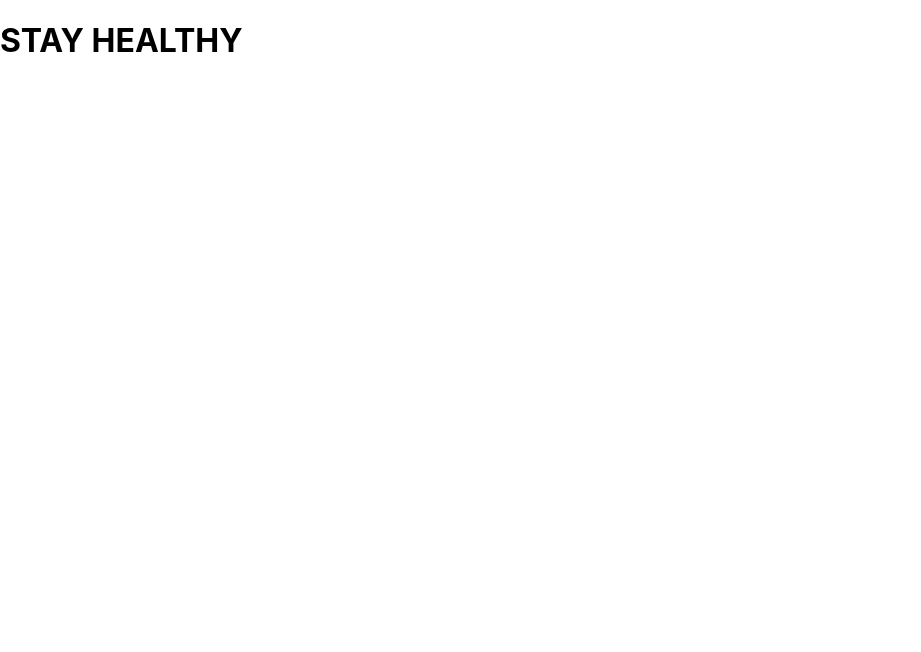
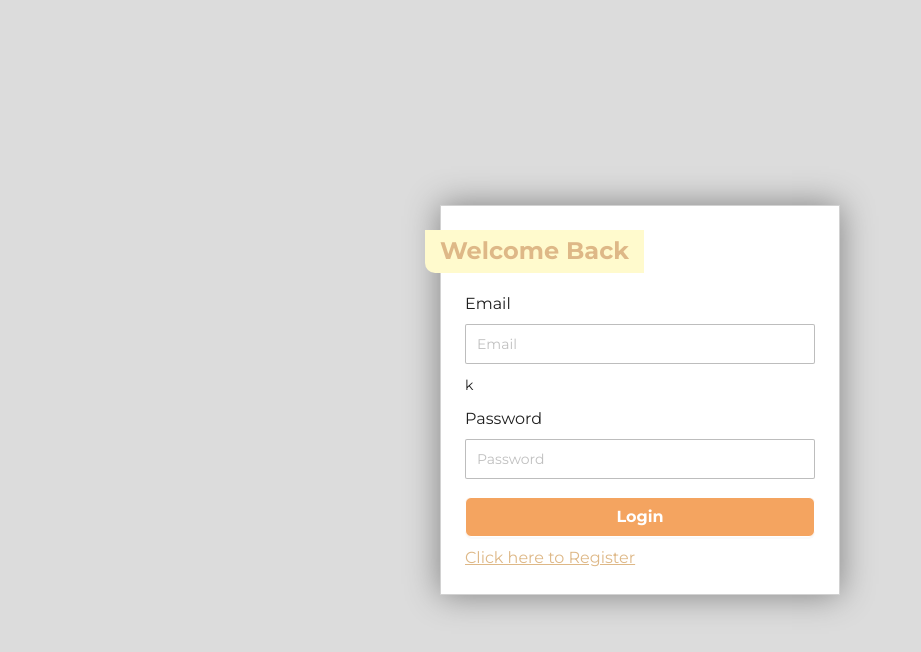
Before and after one commit to PriyaWelwisher/StayHealthy-Doctor-Appointment-App, a React (Create React App) app: page /login in a window 1280 px wide. Shown: the top 652 px of the page, without its empty margins (0-921 px from the left). Built offline with nearby package versions, Linux system fonts and the light colour scheme.

Commit message:
Created Register and Login Page with its css and checked with db

```diff
--- a/package.json
+++ b/package.json
@@ -1,3 +1,4 @@
+
 {
   "name": "client",
   "version": "0.1.0",
@@ -6,8 +7,10 @@
     "@testing-library/jest-dom": "^5.17.0",
     "@testing-library/react": "^13.4.0",
     "@testing-library/user-event": "^13.5.0",
+    "antd": "^5.21.6",
     "react": "^18.3.1",
     "react-dom": "^18.3.1",
+    "react-router-dom": "^6.27.0",
     "react-scripts": "5.0.1",
     "web-vitals": "^2.1.4"
   },
--- a/public/index.html
+++ b/public/index.html
@@ -12,12 +12,16 @@
     <link rel="apple-touch-icon" href="%PUBLIC_URL%/logo192.png" />
 
     <link rel="manifest" href="%PUBLIC_URL%/manifest.json" />
-
-    <title>StayHealthy</title>
+    <link
+      href="https://cdn.jsdelivr.net/npm/bootstrap@5.3.3/dist/css/bootstrap.min.css"
+      rel="stylesheet"
+      integrity="sha384-QWTKZyjpPEjISv5WaRU9OFeRpok6YctnYmDr5pNlyT2bRjXh0JMhjY6hW+ALEwIH"
+      crossorigin="anonymous"
+    />
+    <title>Stay Healthy</title>
   </head>
   <body>
     <noscript>You need to enable JavaScript to run this app.</noscript>
     <div id="root"></div>
-
   </body>
 </html>
--- a/src/App.js
+++ b/src/App.js
@@ -1,8 +1,19 @@
+import React from 'react'
+import {BrowserRouter, Routes, Route} from 'react-router-dom'
+import Login from './pages/Login'
+import Register from './pages/Register'
 function App() {
   return (
-    <div className="App">
-      <h1>STAY HEALTHY</h1>
-    </div>
+    <BrowserRouter>
+
+      <Routes>
+
+        <Route path ='/login' element={<Login />}/>
+        <Route path ='/register' element={<Register />}/>
+
+      </Routes>
+
+    </BrowserRouter>
   );
 }
 
--- a/src/index.css
+++ b/src/index.css
@@ -1,13 +1,83 @@
-body {
-  margin: 0;
-  font-family: -apple-system, BlinkMacSystemFont, 'Segoe UI', 'Roboto', 'Oxygen',
-    'Ubuntu', 'Cantarell', 'Fira Sans', 'Droid Sans', 'Helvetica Neue',
-    sans-serif;
-  -webkit-font-smoothing: antialiased;
-  -moz-osx-font-smoothing: grayscale;
+@import url('https://fonts.googleapis.com/css2?family=Montserrat:ital,wght@0,100..900;1,100..900&display=swap');
+
+*{
+  font-family: "Montserrat", sans-serif !important;
 }
 
-code {
-  font-family: source-code-pro, Menlo, Monaco, Consolas, 'Courier New',
-    monospace;
+/* antd override */
+input{
+  border-radius: 2px !important;
+  border: 1px solid rgba(128, 128, 128, 0.521) !important;
+  height: 40px !important;
 }
+input:focus{
+  outline: none !important;
+  box-shadow: none !important;
+  border: 1px solid gray !important;
+}
+label{
+  font-size: 16px !important;
+  color: whitesmoke;
+}
+.ant-form-item{
+  margin: 10px 0 !important;
+}
+
+/* Common styling */
+.card-title{
+  font-size: 1.5rem;
+  font-weight: bold;
+}
+
+.normal-text{
+  font-size: 1rem;
+}
+
+.card{
+  box-shadow: 0 0 2pc gray ;
+  border-radius: 0%;
+}
+
+.primary-button{
+  background-color: sandybrown !important;
+  border-color: white !important;
+  height: 40px !important;
+  width: 100% !important;
+  color: white !important;
+  font-size: 16px;
+  font-weight: bolder;
+}
+
+.anchor{
+  color: burlywood !important;
+  text-decoration: underline;
+  font-size: 16px !important;
+}
+
+.anchor:hover{
+  text-decoration: underline !important;
+  color: blue !important;
+}
+/* authentication pages */
+.authentication{
+  height: 100vh;
+  display: flex;
+  align-items: center;
+  justify-content: center;
+  background-color: gainsboro;
+}
+
+.authentication-form{
+  width: 400px;
+}
+
+.authentication .card-title{
+  font-size: 1.5rem;
+  font-weight: bold;
+  background-color: lemonchiffon;
+  color: burlywood !important;
+  max-width: max-content !important;
+  padding: 7px 15px;
+  margin-left: -40px;
+  border-bottom-left-radius: 10px ;
+}
--- a/src/index.js
+++ b/src/index.js
@@ -1,6 +1,7 @@
 import React from 'react';
 import ReactDOM from 'react-dom/client';
 import './index.css';
+
 import App from './App';
 import reportWebVitals from './reportWebVitals';
 
--- /dev/null
+++ b/src/pages/Login.js
@@ -0,0 +1,34 @@
+import React from 'react'
+import { Form, Input , Button} from 'antd'
+import {Link} from 'react-router-dom'
+
+function Login() {
+
+  const onFinish = (values) => {
+    console.log("Received values of form:", values);
+  };
+  return (
+    <div className='authentication'>
+      <div className='authentication-form card p-4'>
+        <h1 className='card-title'>Welcome Back</h1>
+        <Form layout='vertical' onFinish={onFinish}>
+
+          <Form.Item label="Email" name='email'>
+            <Input placeholder='Email'/>
+          </Form.Item>k
+
+          <Form.Item label="Password" name='password'>
+            <Input placeholder='Password' type='password'/>
+          </Form.Item>
+
+          <Button className='primary-button my-2'htmlType='submit'>Login</Button>
+
+          <Link to='/register' className='anchor mt-2'>Click here to Register</Link>
+
+        </Form>
+      </div>
+    </div>
+  )
+}
+
+export default Login
--- /dev/null
+++ b/src/pages/Register.js
@@ -0,0 +1,35 @@
+import React from 'react'
+import { Form, Input , Button} from 'antd'
+import {Link} from 'react-router-dom'
+
+function Register() {
+
+  const onFinish = (values) => {
+    console.log("Received values of form:", values);
+  };
+  return (
+    <div className='authentication'>
+      <div className='authentication-form card p-4'>
+        <h1 className='card-title'>Nice to Meet U</h1>
+        <Form layout='vertical' onFinish={onFinish}>
+          <Form.Item label="Name" name='name'>
+            <Input placeholder='Name'/>
+          </Form.Item>
+          <Form.Item label="Email" name='email'>
+            <Input placeholder='Email'/>
+          </Form.Item>
+          <Form.Item label="Password" name='password'>
+            <Input placeholder='Password' type='password'/>
+          </Form.Item>
+
+          <Button className='primary-button my-2'htmlType='submit'>REGISTER</Button>
+
+          <Link to='/login' className='anchor mt-2'>Click here to login</Link>
+
+        </Form>
+      </div>
+    </div>
+  )
+}
+
+export default Register
```
Also changed, not shown: 1 other file (tests, documents, lock files or other folders).
